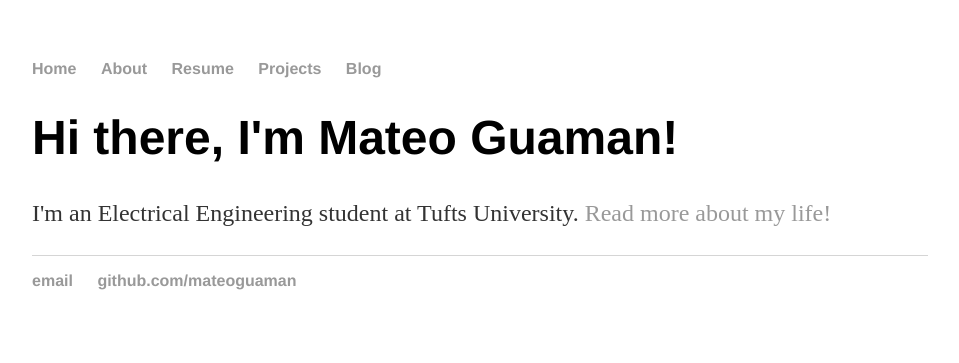
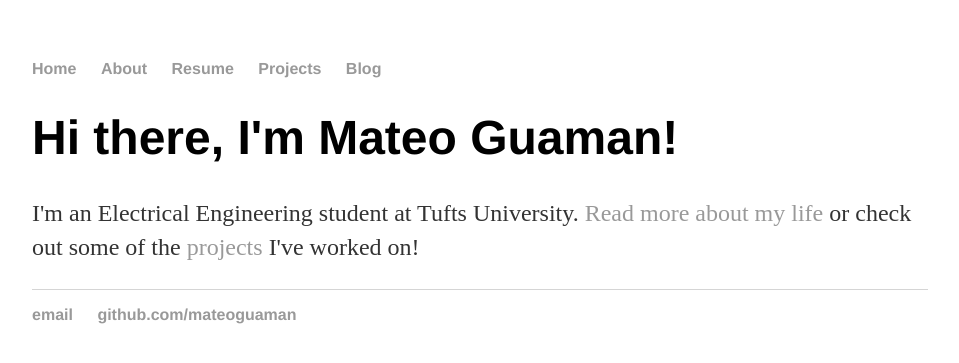
Before and after one commit to mateoguaman/mateoguaman.github.io, a Jekyll site: the page built from index.html, in a window 1280 px wide. Shown: the top 363 px of the page, without its empty margins (160-1119 px from the left). Built offline with Jekyll 4.4.1, drawn with Linux system fonts in a browser that asks for light colours.

Commit message:
Update index.html

```diff
--- a/index.html
+++ b/index.html
@@ -4,5 +4,5 @@ title: Mateo Guaman
 ---
 <div class="blurb">
     <h1>Hi there, I'm Mateo Guaman!</h1>
-    <p>I'm an Electrical Engineering student at Tufts University. <a href="/about">Read more about my life!</a></p>
+    <p>I'm an Electrical Engineering student at Tufts University. <a href="/about">Read more about my life</a> or check out some of the <a href="/projects">projects</a> I've worked on!</p>
 </div><!-- /.blurb -->
```
